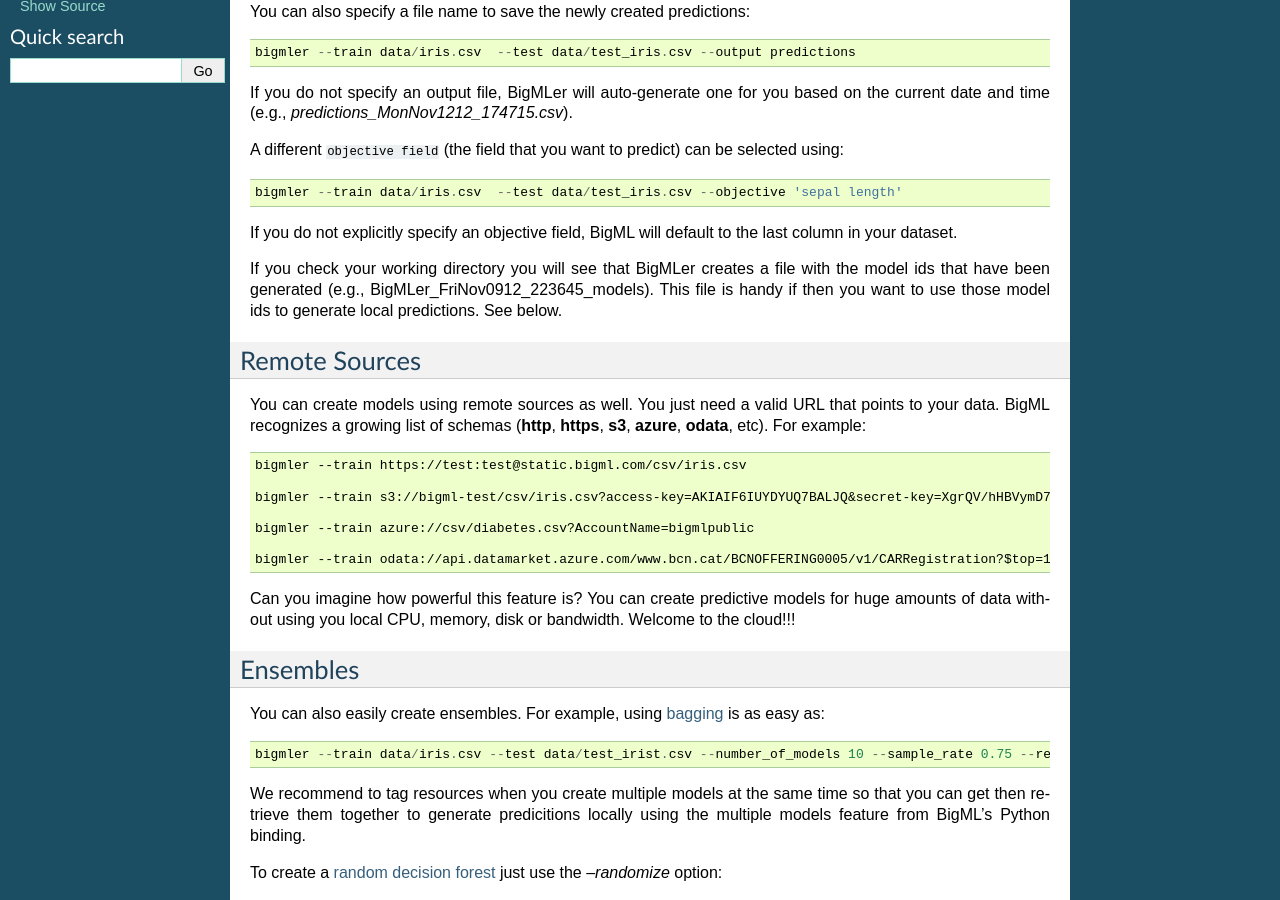
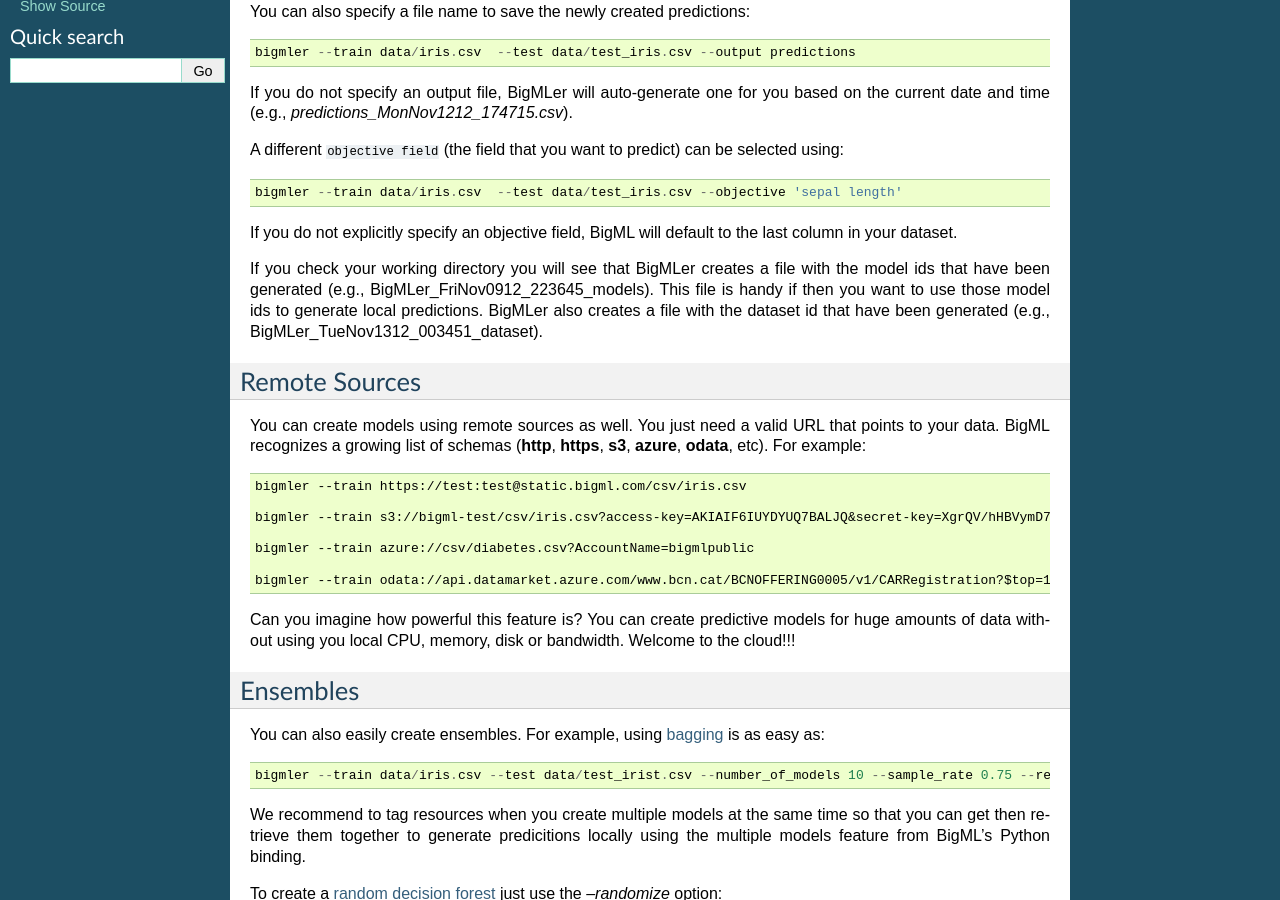
Before and after one commit to bigmlcom/bigmler, a Sphinx documentation site: the page built from docs/index.rst, in a window 1280 px wide and 900 px high, scrolled down 616 px. Built offline with Sphinx 7.4.7, drawn with Linux system fonts in a browser that asks for light colours; some of the changed text lies outside the part shown.

Commit message:
Clean up docs

```diff
--- a/docs/index.rst
+++ b/docs/index.rst
@@ -48,7 +48,8 @@
 If you check your working directory you will see that BigMLer creates a file with the
 model ids that have been generated (e.g., BigMLer_FriNov0912_223645_models).
 This file is handy if then you want to use those model ids to generate local
-predictions. See below.
+predictions. BigMLer also creates a file with the dataset id that have been
+generated (e.g., BigMLer_TueNov1312_003451_dataset).
 
 Remote Sources
 --------------
@@ -134,6 +135,10 @@
 You can also use a previously generated dataset to create a new model::
 
     bigmler --dataset dataset/50a1f441035d0706d9000371
+
+You can also imput the dataset from a file::
+
+    bigmler --datasets iris_dataset
 
 Finally, a previously generated source can also be used to generate a new
 dataset and model::
@@ -304,9 +309,10 @@
 ----------------
 --source SOURCE     BigML source Id
 --dataset DATASET       BigML dataset Id
+--datasets PATH     Path to a file containing a daaset Id
 --model MODEL       BigML model Id
 --remote        Computes predictions remotely
---models MODELS     Path to a file containing model/ids. One model per line (e.g., 0, 'model/4f824203ce80053')
+--models PATH     Path to a file containing model/ids. One model per line (e.g., model/4f824203ce80053)
 --model_tag MODEL_TAG
                         Retrieve models that were tagged with tag
 
```
